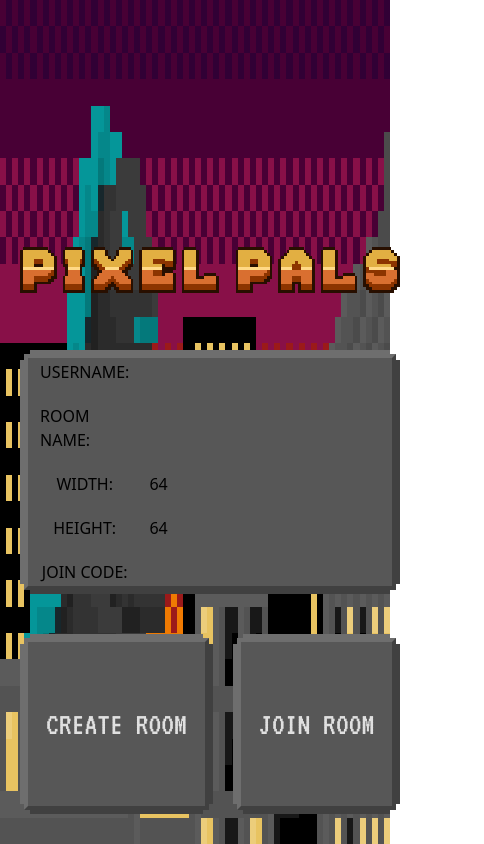
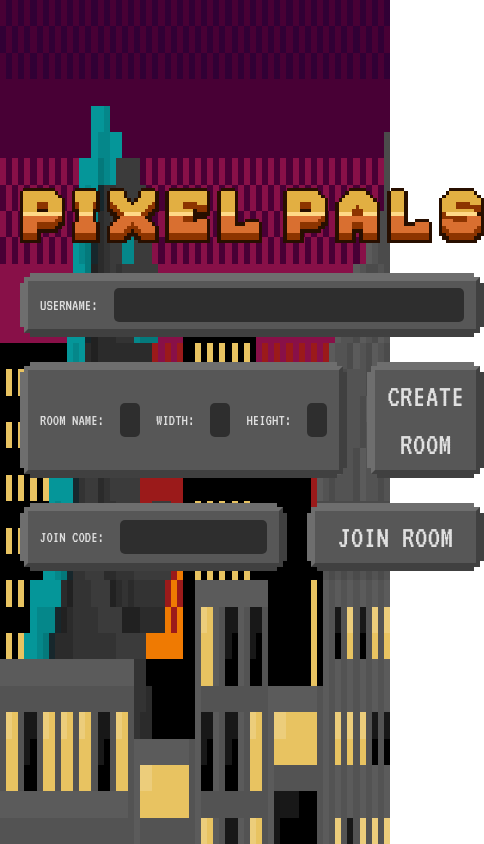
Before and after one commit to Sanae6/chair, a SvelteKit app: page / in a window 390 px wide. Shown: the whole page, 484 px wide, since content can reach past the window. Built offline with nearby package versions, Linux system fonts and the light colour scheme.

Commit message:
reformated canvas and main page to acount for new functionality

```diff
--- a/src/lib/controller/tool.ts
+++ b/src/lib/controller/tool.ts
@@ -2,6 +2,14 @@ import { drawPoint } from "$lib/util/canvasDrawHelpers";
 import type { MouseState } from "$lib/util/mouseState";
 import type { Operation } from "../network/operation";
 import type { Color, Vec2 } from "../network/prims";
+
+import brush from "$lib/assets/brush.png";
+import circle from "$lib/assets/circ.png";
+import droper from "$lib/assets/droper.png";
+import eraser from "$lib/assets/eraser.png";
+import line from "$lib/assets/line.png";
+import pan from "$lib/assets/pan.png";
+import rectangle from "$lib/assets/rect.png";
 
 export type BrushShape = "Square" | "Circle";
 
@@ -12,6 +20,7 @@ export type ToolSettings = {
 
 export type Tool = {
     displayName: String,
+    imgLink: string,
     settings: ToolSettings,
     applicableSettings: Set<keyof ToolSettings>
     applicationType: "single_click" | "click_drag" | "click_release" | "pan",
@@ -27,6 +36,7 @@ export const defaultToolSettings: ToolSettings = {
 export const tools: Array<Tool>= [
     {
         displayName: "Pencil",
+        imgLink: brush,
         settings: {... defaultToolSettings},
         applicableSettings: new Set(["brushSize", "brushShape"]),
         applicationType: "click_drag",
@@ -45,6 +55,7 @@ export const tools: Array<Tool>= [
     },
     {
         displayName: "Eraser",
+        imgLink: eraser,
         settings: {... defaultToolSettings},
         applicableSettings: new Set(["brushSize", "brushShape"]),
         applicationType: "click_drag",
@@ -55,6 +66,7 @@ export const tools: Array<Tool>= [
     },
     // {
     //     displayName: "Line",
+    //     imgLink: line,
     //     settings: {... defaultToolSettings},
     //     applicableSettings: new Set(["brushSize", "brushShape"]),
     //     applicationType: "click_release",
@@ -74,6 +86,7 @@ export const tools: Array<Tool>= [
     // },
     {
         displayName: "Rect",
+        imgLink:rectangle,
         settings: {... defaultToolSettings},
         applicableSettings: new Set(),
         applicationType: "click_release",
@@ -95,6 +108,7 @@ export const tools: Array<Tool>= [
     },
     // {
     //     displayName: "Ellipse",
+    //     imgLink: circle,
     //     settings: {... defaultToolSettings},
     //     applicableSettings: new Set(),
     //     applicationType: "click_release",
@@ -116,6 +130,7 @@ export const tools: Array<Tool>= [
     // },
     {
         displayName: "Pan",
+        imgLink: pan,
         settings: {... defaultToolSettings},
         applicableSettings: new Set(),
         applicationType: "pan",
--- a/src/routes/+page.svelte
+++ b/src/routes/+page.svelte
@@ -67,20 +67,19 @@
       <div class="title">
         <img src={Title} alt="Pixel Pals Title" />
       </div>
-    <!-- temporary trash ui -->
-    <div class="pixelButton buttons">
-      <label for="username">Username: </label>
+      <div class="pixel">
+          <label for="username">Username:</label>
           <input type="text" id="username" bind:value={$username} />
-      <label for="roomName">Room name: </label>
-      <input type="text" id="roomName" bind:value={roomName} />
-      <label for="width">Width: </label>
-      <input type="text" id="width" bind:value={$width} />
-      <label for="height">Height: </label>
-      <input type="text" id="height" bind:value={$height} />
-      <label for="joinCode">Join Code: </label>
-      <input type="text" id="joinCode" bind:value={joinCode} />
       </div>
       <div class="buttons">
+        <div class="pixel">
+          <label for="roomName">Room name:</label>
+          <input type="text" id="roomName" bind:value={roomName} />
+          <label for="width">Width:</label>
+          <input type="text" id="width" bind:value={$width} />
+          <label for="height">Height:</label>
+          <input type="text" id="height" bind:value={$height} />
+        </div>
         <button
           type="button"
           class="pixelButton"
@@ -89,10 +88,17 @@
         >
           <p>Create Room</p>
         </button>
+      </div>
+      <div class="buttons">
+        <div class="pixel">
+          <label for="joinCode">Join Code:</label>
+          <input type="text" id="joinCode" bind:value={joinCode} />
+        </div>
         <button class="pixelButton">
           <p>Join Room</p>
         </button>
       </div>
+      <div id = "error-message" hidden class="pixel"></div>
       <div></div>
     </div>
   <div class="side"></div>
@@ -127,8 +133,8 @@
   .center {
     height: 100vh;
     display: grid;
-    grid-template-rows: 2fr 1fr 1fr 2fr;
-    gap: 20px;
+    grid-template-rows: 2fr 1fr 1fr 1fr 1fr 1fr 2fr;
+    gap: 5px;
   }
 
   .title {
@@ -218,4 +224,66 @@
     width: auto;
     z-index: 2;
   }
+
+  .pixel {
+    position: relative;
+    display: flex;
+    white-space: nowrap;
+    gap: 1rem;
+    margin: 10px;
+    place-items: center;
+  }
+
+  .pixel label {
+    font-family: "VT323";
+    text-transform: uppercase;
+    font-size: clamp(1rem, 3vw,2rem);
+    color: rgb(224, 224, 224);
+  }
+
+  .pixel input {
+    font-family: "VT323";
+    text-transform: uppercase;
+    font-size: clamp(0.75rem, 3vw, 1.5rem);
+    color: rgb(224, 224, 224);
+    width:100%;
+    background-color:#2e2e2e;
+    padding: 8px 10px;
+    border-radius: 5px;
+  }
+
+  .pixel::before {
+    content: "";
+    display: block;
+    position: absolute;
+    top: 10px;
+    bottom: 10px;
+    left: -10px;
+    right: -10px;
+    background: linear-gradient(to right, #6e6e6e 50%, #404040 50%);
+    z-index: -1;
+  }
+
+  .pixel::after {
+    content: "";
+    display: block;
+    position: absolute;
+    top: 4px;
+    bottom: 4px;
+    left: -6px;
+    right: -6px;
+    background: #575757;
+    border-style: solid;
+    border-width: 4px;
+    border-color: #6e6e6e #404040 #404040 #6e6e6e;
+    z-index: -1;
+  }
+
+  .pixel{
+    padding: 10px 10px;
+    position: relative;
+    background: linear-gradient(to bottom, #6e6e6e 50%, #404040 50%);
+    width: auto;
+    z-index: 2;
+  }
 </style>
--- a/src/routes/testing/[room]/[username]/+page.svelte
+++ b/src/routes/testing/[room]/[username]/+page.svelte
@@ -14,6 +14,13 @@
   import type { Operation } from "$lib/network/operation";
   import { tools, type Tool } from "$lib/controller/tool";
   import background from "$lib/assets/background.png";
+  import brush from "$lib/assets/brush.png";
+  import circle from "$lib/assets/circ.png";
+  import droper from "$lib/assets/droper.png";
+  import eraser from "$lib/assets/eraser.png";
+  import line from "$lib/assets/line.png";
+  import pan from "$lib/assets/pan.png";
+  import rectangle from "$lib/assets/rect.png";
   import { applyInverseTransform } from "$lib/network/prims";
   import type { MouseState } from "$lib/util/mouseState";
   import { localStore } from "$lib/util/stores";
@@ -354,9 +361,8 @@
 </div>
 <div class="drawingSpace">
   <div class="overlay">
-    <div class="flex justify-center content-around h-full w-full">
     <div class="flex flex-col p-2">
-        <div>Join code: {data.room}</div>
+      <div class = "pixel"><p>Join code: {data.room}</p></div>
       {#each userList as user}
         <div class="flex flex-row">
           <button
@@ -365,7 +371,7 @@
               moderatorPassword.value != "")}>🦶</button
           >
           <div style:color={showIf(user.moderator)}>👑</div>
-            <div>{user.username}</div>
+          <div class = "pixel"><p>{user.username}</p></div>
         </div>
       {/each}
     </div>
@@ -385,14 +391,14 @@
     <div class="flex flex-col gap-2 p-2">
       {#each tools as tool}
         <button onclick={() => (currentTool = tool)} class="pixelButton">
-            <p>{tool.displayName}</p>
+          <img src = {tool.imgLink} alt = "{tool.displayName} image"/>
         </button>
       {/each}
     </div>
     <div class="flex flex-col gap-2 p-1">
       <div>
         {#if currentTool.applicableSettings.has("brushSize")}
-            <div class="pixel"><p>Brush Size</p></div>
+          <div class="pixel"><p>Size</p>
           <button
             onclick={() => (currentTool.settings.brushSize += 1)}
             class="pixelButton"
@@ -410,8 +416,24 @@
           >
             <p>-</p>
           </button>
+          </div>
         {/if}
+        {#if currentTool.applicableSettings.has("brushShape")}
+          <div class="pixel"><p>Shape</p>
+          <button
+            onclick={() => (currentTool.settings.brushShape = "Square")}
+            class="pixelButton"
+          >
+            <img src = {rectangle} alt = "rectangle image"/>
+          </button>
+          <button
+            onclick={() => (currentTool.settings.brushShape = "Circle")}
+            class="pixelButton"
+          >
+            <img src = {circle} alt = "circle image"/>
+          </button>
           </div>
+        {/if}
       </div>
     </div>
   </div>
@@ -420,7 +442,7 @@
 <style>
   canvas {
     outline: auto 20px cornflowerblue;
-    width: 74.7%;
+    width: 100%;
     height: 100%;
     image-rendering: pixelated;
   }
@@ -441,6 +463,10 @@
 
   .overlay {
     position: relative;
+    display: grid;
+    grid-template-columns: 1fr 9fr 1fr 1fr;
+    grid-template-rows: 100%;
+    gap: 5px;
   }
 
   .drawingSpace::before {
@@ -506,14 +532,14 @@
   .pixelButton {
     position: relative;
     display: grid;
-    margin: 10px;
+    margin: 4px;
     place-items: center;
   }
 
   .pixelButton p {
     font-family: "VT323";
     text-transform: uppercase;
-    font-size: 20px;
+    font-size: 15px;
     color: rgb(224, 224, 224);
   }
 
@@ -600,4 +626,12 @@
     width: auto;
     z-index: 2;
   }
+
+  img {
+    width: 100%;
+    height: 100%;
+    object-fit: fill;
+    object-position: center;
+    image-rendering: pixelated;
+  }
 </style>
```
Lines whose indentation alone changed are shown as unchanged.
